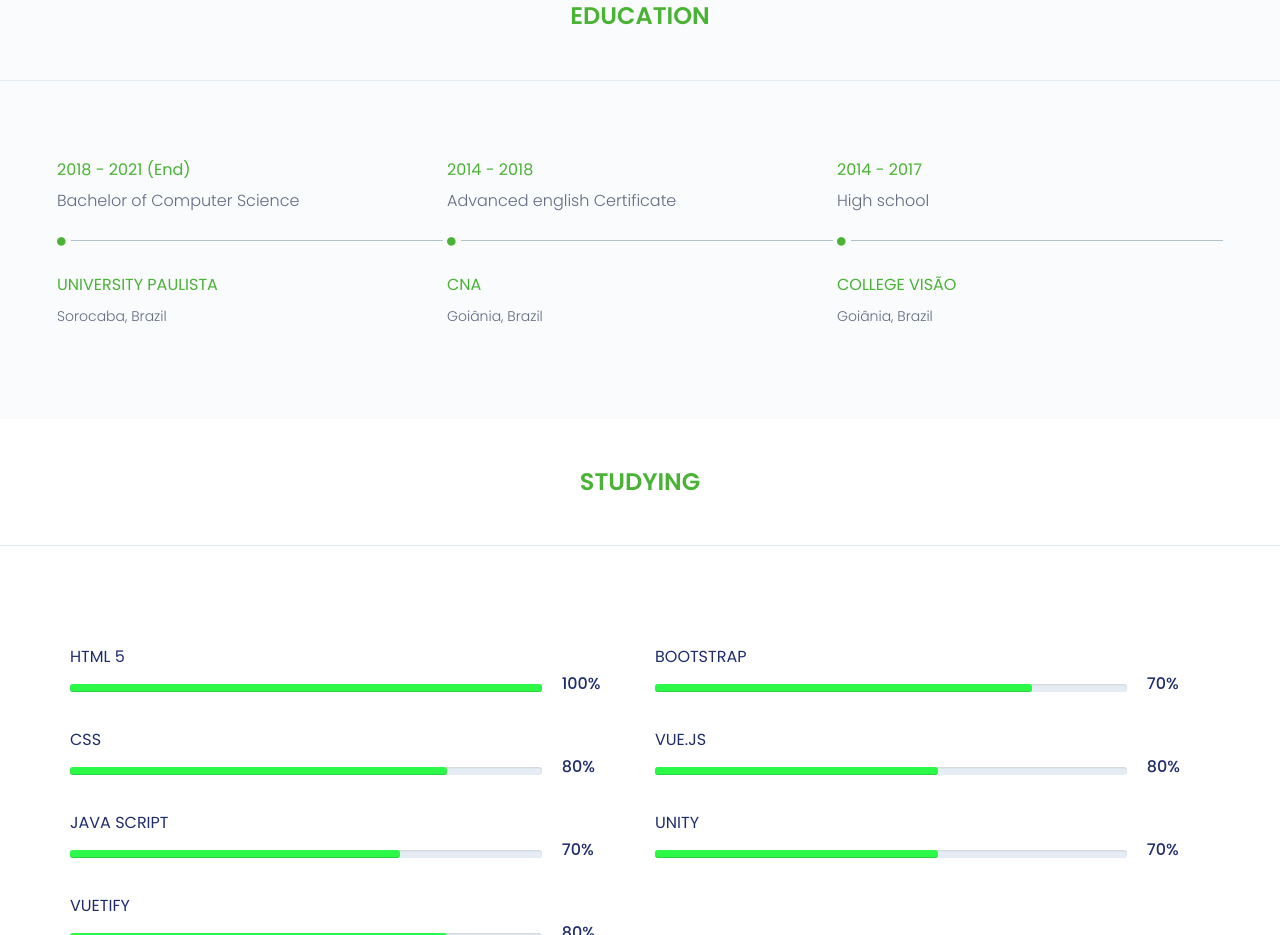
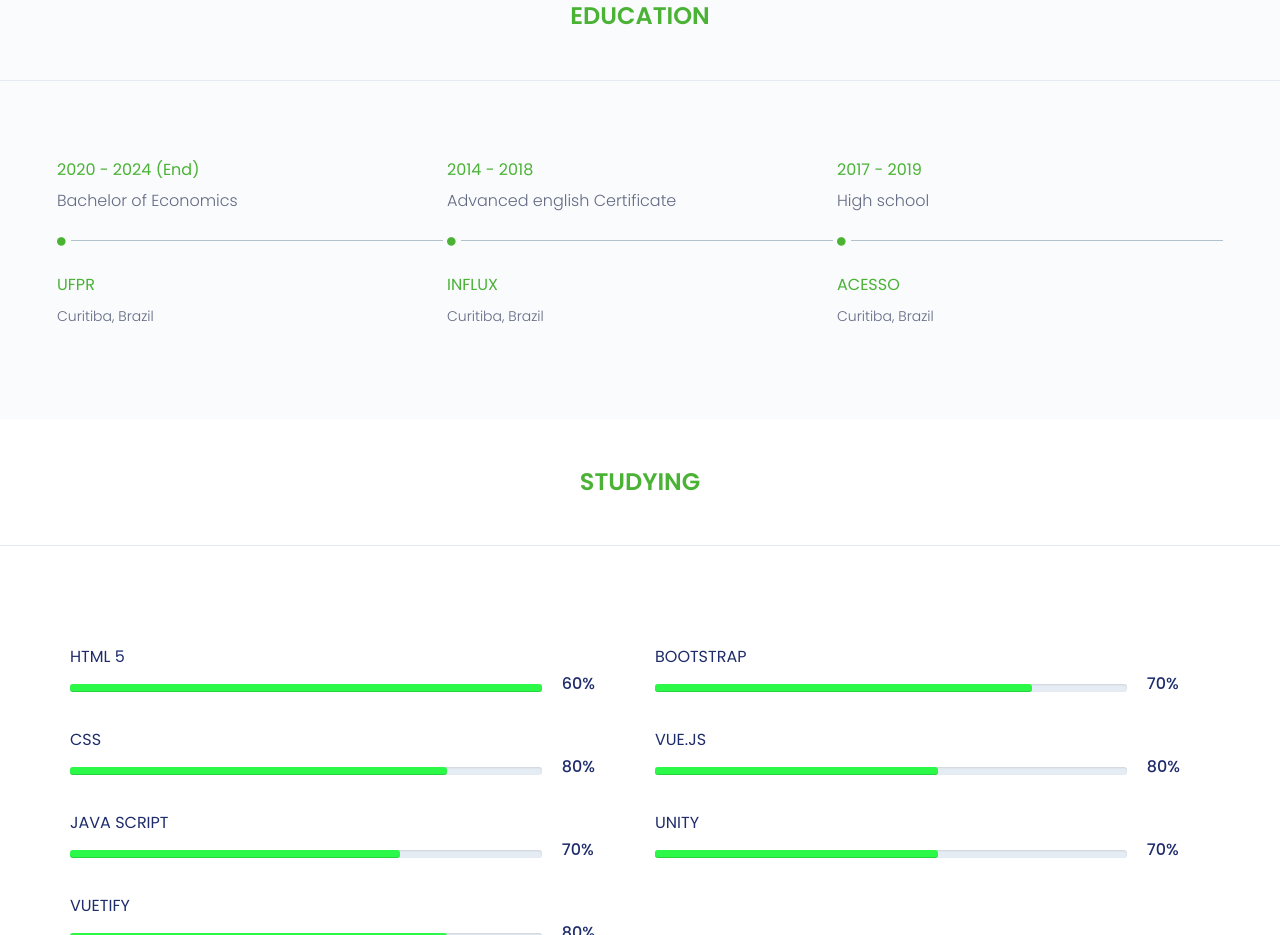
Before and after one commit to abdulhdr/abdulhdr.github.io, a plain HTML site: page index.html in a window 1280 px wide. Shown: the part 1732-2667 px from the top of the page. Drawn offline with nearby package versions, Linux system fonts and the light colour scheme.

Commit message:
Update index.html

```diff
--- a/index.html
+++ b/index.html
@@ -101,7 +101,7 @@
 
                             <p>
                                 <!-- EN -->
-                                Hello, my name is Abdul Haidar Jr and I am an 17-year Economy student based in Curitiba, Paraná. I've been involved with computers since I was a child due to games, YouTube and stuff. Now, I'm trying to learn how to code, specifically Web Development in JavaScript. That's where this GitHub cames in, it's a showcase of the things I've learned and am still learning.
+                                Hello, my name is Abdul Haidar Jr and I am an 17-year Economics student based in Curitiba, Paraná. I've been involved with computers since I was a child due to games, YouTube and stuff. Now, I'm trying to learn how to code, specifically Web Development in JavaScript. That's where this GitHub cames in, it's a showcase of the things I've learned and am still learning.
 
                                 <!-- BR -->
                                 <!-- Eaí, meu nome é Abdul Haidar Jr tenho 17 anos e sou um estudante de economia. Sou apaixonada por computadores desde a infância, por cause dos jogos, YouTube e essas coisas. Agora, estou tentando aprender programação, especificamente Desenvolvimento Web em JavaSctipt. Aí que esse GitHub entra em cena, ele é um portfólio das coisas que aprendi e estou aprendendo. -->
@@ -142,27 +142,27 @@
                             <div class="about-list-icon">
                                 <ul>
                                     <li>
-                                        <a href="https://m.facebook.com/henrique.matos.56211497?ref=bookmarks">
+                                        <a href="https://www.facebook.com/abdulhdr1">
                                             <i class="fa fa-facebook" aria-hidden="true"></i>
                                         </a>
                                     </li>
                                     <li>
-                                        <a href="#">
+                                        <a href="https://twitter.com/abdulhdr1">
                                             <i class="fa fa-twitter" aria-hidden="true"></i>
                                         </a>
                                     </li>
                                     <li>
-                                        <a href="https://www.linkedin.com/in/rickmff/">
+                                        <a href="https://www.linkedin.com/in/abdulhdr/">
                                             <i class="fa fa-linkedin" aria-hidden="true"></i>
                                         </a>
                                     </li>
                                     <li>
-                                        <a href="https://github.com/rickmff">
+                                        <a href="https://github.com/abdulhdr">
                                             <i class="fa fa-github" aria-hidden="true"></i>
                                         </a>
                                     </li>
                                     <li>
-                                        <a href="https://www.instagram.com/rickmff/?hl=pt-br">
+                                        <a href="https://www.instagram.com/abdulhdr/?hl=pt-br">
                                             <i class="fa fa-instagram" aria-hidden="true"></i>
                                         </a>
                                     </li>
@@ -188,8 +188,8 @@
                     <div class="col-sm-4">
                         <div class="single-horizontal-timeline">
                             <div class="experience-time">
-                                <h2>2018 - 2021 (End)</h2>
-                                <h3> Bachelor <span> of </span> Computer Science</h3>
+                                <h2>2020 - 2024 (End)</h2>
+                                <h3> Bachelor <span> of </span> Economics</h3>
                             </div>
                             <div class="timeline-horizontal-border">
                                 <i class="fa fa-circle" aria-hidden="true"></i>
@@ -198,9 +198,9 @@
                             <div class="timeline">
                                 <div class="timeline-content">
                                     <h4 class="title">
-                                        University Paulista
+                                        UFPR
                                     </h4>
-                                    <h5>Sorocaba, Brazil</h5>
+                                    <h5>Curitiba, Brazil</h5>
                                     <p class="description">
 
                                     </p>
@@ -221,9 +221,9 @@
                             <div class="timeline">
                                 <div class="timeline-content">
                                     <h4 class="title">
-                                        CNA
+                                        inFlux
                                     </h4>
-                                    <h5>Goiânia, Brazil</h5>
+                                    <h5>Curitiba, Brazil</h5>
                                     <p class="description">
 
                                     </p>
@@ -234,7 +234,7 @@
                     <div class="col-sm-4">
                         <div class="single-horizontal-timeline">
                             <div class="experience-time">
-                                <h2>2014 - 2017</h2>
+                                <h2>2017 - 2019</h2>
                                 <h3>High <span> School </span></h3>
                             </div>
                             <div class="timeline-horizontal-border">
@@ -244,9 +244,9 @@
                             <div class="timeline">
                                 <div class="timeline-content">
                                     <h4 class="title">
-                                        College Visão
+                                        Acesso
                                     </h4>
-                                    <h5>Goiânia, Brazil</h5>
+                                    <h5>Curitiba, Brazil</h5>
                                     <p class="description">
 
                                     </p>
@@ -278,7 +278,7 @@
                                     <div class="progress ">
                                         <div class="progress-bar" role="progressbar" aria-valuenow="100" aria-valuemin="100" aria-valuemax="100"></div>
                                     </div>
-                                    <h3>100%</h3>
+                                    <h3>60%</h3>
                                 </div>
                             </div>
 
```
